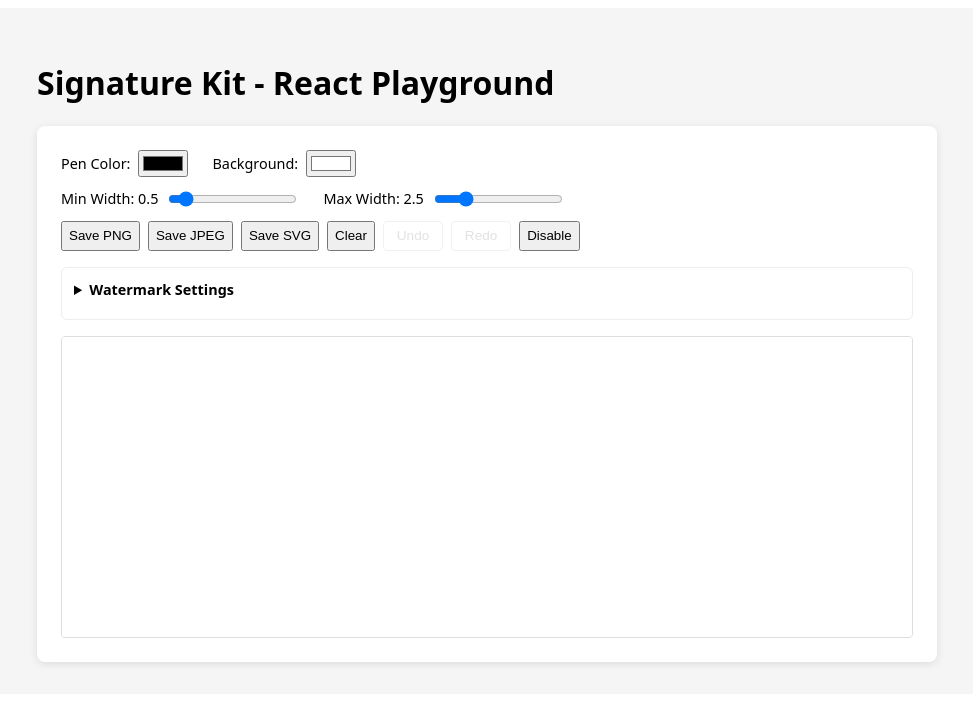
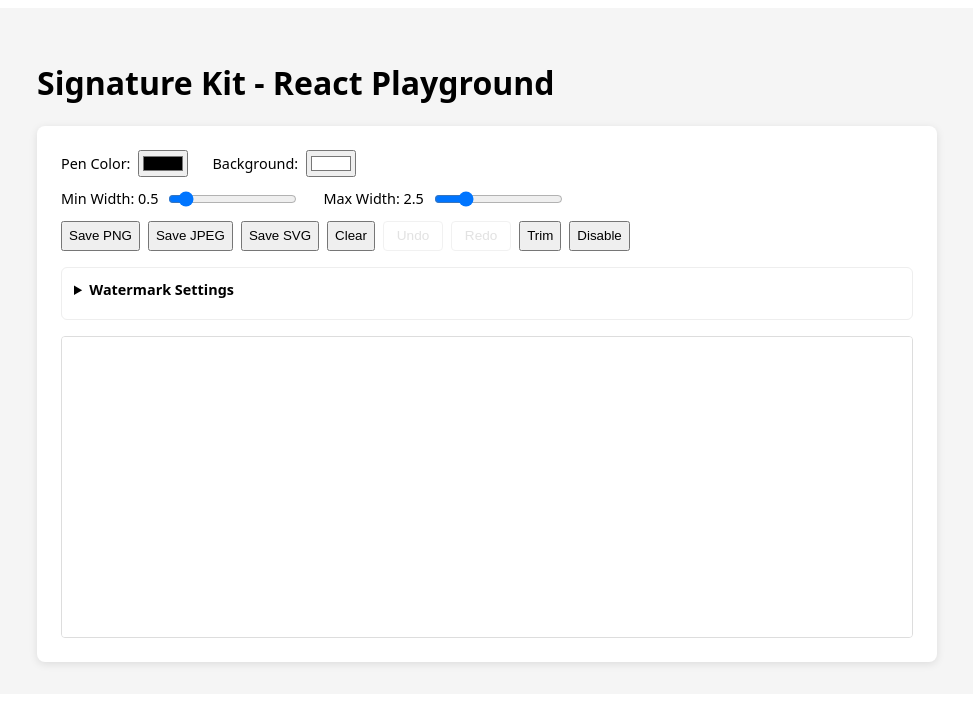
Before and after one commit to tinyforged/signature-kit, a React (Vite) app in the folder apps/playground-react/: page / in a window 1280 px wide. Shown: the top 708 px of the page, without its empty margins (153-1126 px from the left). Built offline with nearby package versions, Linux system fonts and the light colour scheme.

Commit message:
feat: add trim functionality to SignatureDemo component

```diff
--- a/apps/playground-react/src/components/SignatureDemo.tsx
+++ b/apps/playground-react/src/components/SignatureDemo.tsx
@@ -89,6 +89,13 @@ export default function SignatureDemo() {
     updateCanStates()
   }
 
+  function handleTrim() {
+    const result = sigRef.current?.trim({ padding: 10 })
+    if (result) {
+      setPreviewUrl(result.dataUrl)
+    }
+  }
+
   function handleWatermark() {
     const opts: WatermarkOptions = {
       text: wm.text,
@@ -166,6 +173,7 @@ export default function SignatureDemo() {
           <button onClick={handleClear}>Clear</button>
           <button onClick={handleUndo} disabled={!canUndoState} style={btnStyle(!canUndoState)}>Undo</button>
           <button onClick={handleRedo} disabled={!canRedoState} style={btnStyle(!canRedoState)}>Redo</button>
+          <button onClick={handleTrim}>Trim</button>
           <button onClick={() => setIsDisabled(!isDisabled)}>
             {isDisabled ? 'Enable' : 'Disable'}
           </button>
```
Also changed, not shown: 1 other file (tests, documents, lock files or other folders).
